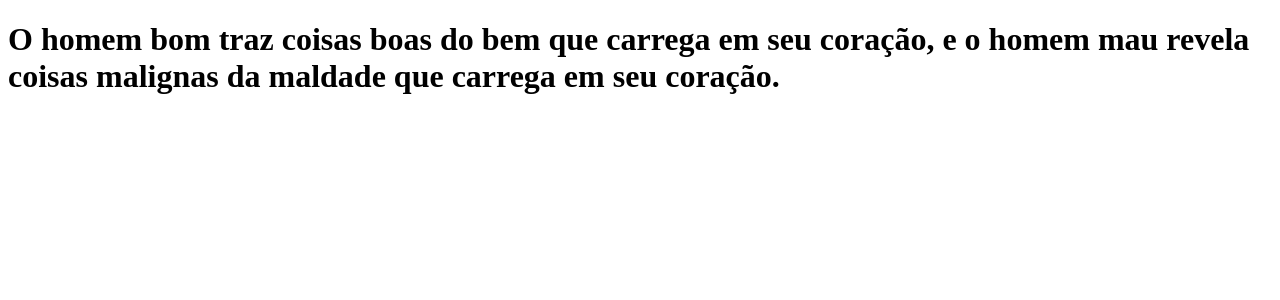
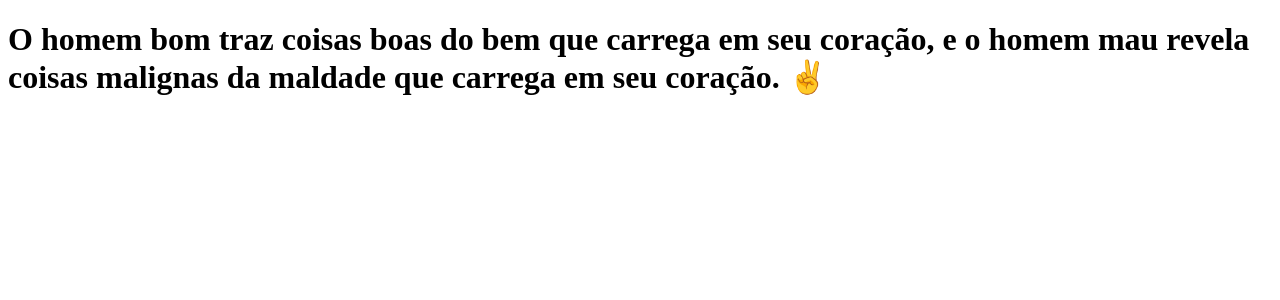
Before and after one commit to SillasVinicius/clone-tabnews, a Next.js app: page / in a window 1280 px wide. Shown: the top 300 px of the page. Built offline with nearby package versions, Linux system fonts and the light colour scheme.

Commit message:
modifica a frase

```diff
--- a/pages/index.js
+++ b/pages/index.js
@@ -1,5 +1,5 @@
 function Home() {
-    return <h1>O homem bom traz coisas boas do bem que carrega em seu coração, e o homem mau revela coisas malignas da maldade que carrega em seu coração.</h1>
+    return <h1>O homem bom traz coisas boas do bem que carrega em seu coração, e o homem mau revela coisas malignas da maldade que carrega em seu coração. ✌️</h1>
 }
 
 export default Home;
```
